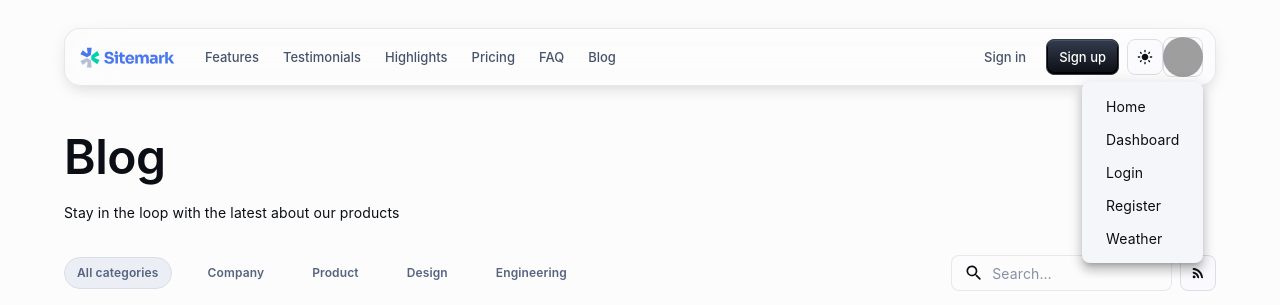
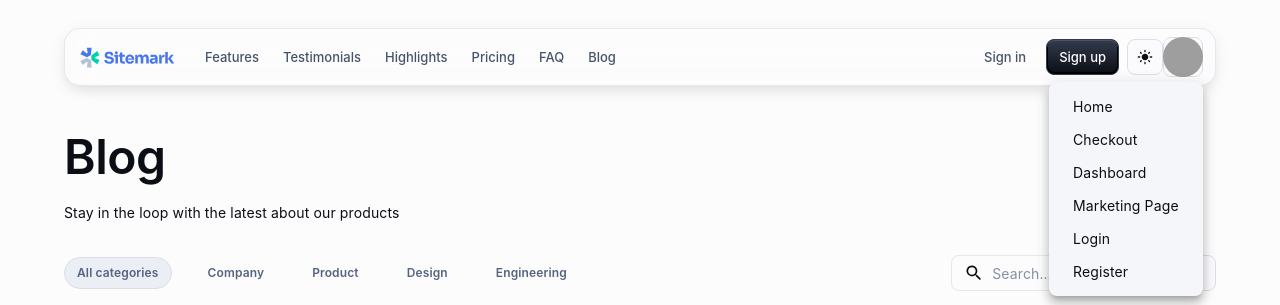
Before and after one commit to Karel95/tech-studio, a React (Vite) app: page / in a window 1280 px wide. Both pictures are taken after a click on the button 1183 px from the left and 57 px from the top of the page. Shown: the top 305 px of the page. Built offline with nearby package versions, Linux system fonts and the light colour scheme; no server answers; grey boxes are pictures that could not be loaded.

Commit message:
updating

```diff
--- a/src/App.tsx
+++ b/src/App.tsx
@@ -3,12 +3,13 @@ import { CssBaseline, ThemeProvider } from "@mui/material";
 import { lightTheme, darkTheme } from "./themes";
 import { useEffect, useState } from "react";
 import { BrowserRouter } from "react-router-dom";
-import Dashboard from "./pages/dashboard/Dashboard";
 import { Route, Routes } from "react-router-dom";
 import Blog from "../src/pages/blog/Blog.tsx";
+import Checkout from "../src/pages/checkout/Checkout.tsx";
+import Dashboard from "./pages/dashboard/Dashboard";
 import SignIn from "../src/pages/sign-in/SignIn.tsx";
 import SignUp from "../src/pages/sign-up/SignUp.tsx";
-import Weather from "../src/pages/Weather";
+import MarketingPage from "./pages/marketing-page/MarketingPage.tsx";
 
 
 export default function App() {
@@ -40,10 +41,11 @@ export default function App() {
           <CssBaseline />
           <Routes>
             <Route path="/" element={<Blog />} />
+            <Route path="/checkout" element={<Checkout />} />
             <Route path="/dashboard" element={<Dashboard />} />
+            <Route path="/marketing-page" element={<MarketingPage />} />
             <Route path="/login" element={<SignIn />} />
             <Route path="/register" element={<SignUp />} />
-            <Route path="/weather" element={<Weather />} />
           </Routes>
         </BrowserRouter>
       </ThemeProvider>
--- a/src/components/header.tsx
+++ b/src/components/header.tsx
@@ -47,12 +47,14 @@ const UserMenu = () => {
         <MenuItem onClick={handleCloseUserMenu} component={Link} to="/">
           <Typography sx={{ textAlign: "center" }}>Home</Typography>
         </MenuItem>
-        <MenuItem
-          onClick={handleCloseUserMenu}
-          component={Link}
-          to="/dashboard"
-        >
+        <MenuItem onClick={handleCloseUserMenu} component={Link} to="/checkout">
+          <Typography sx={{ textAlign: "center" }}>Checkout</Typography>
+        </MenuItem>
+        <MenuItem onClick={handleCloseUserMenu} component={Link} to="/dashboard">
           <Typography sx={{ textAlign: "center" }}>Dashboard</Typography>
+        </MenuItem>
+        <MenuItem onClick={handleCloseUserMenu} component={Link} to="/marketing-page">
+          <Typography sx={{ textAlign: "center" }}>Marketing Page</Typography>
         </MenuItem>
         <MenuItem onClick={handleCloseUserMenu} component={Link} to="/login">
           <Typography sx={{ textAlign: "center" }}>Login</Typography>
@@ -60,9 +62,6 @@ const UserMenu = () => {
         <MenuItem onClick={handleCloseUserMenu} component={Link} to="/register">
           <Typography sx={{ textAlign: "center" }}>Register</Typography>
         </MenuItem>
-        <MenuItem onClick={handleCloseUserMenu} component={Link} to="/weather">
-          <Typography sx={{ textAlign: "center" }}>Weather</Typography>
-        </MenuItem>
       </Menu>
     </Box>
   );
--- a/src/pages/marketing-page/components/AppAppBar.tsx
+++ b/src/pages/marketing-page/components/AppAppBar.tsx
@@ -13,6 +13,7 @@ import MenuIcon from '@mui/icons-material/Menu';
 import CloseRoundedIcon from '@mui/icons-material/CloseRounded';
 import Sitemark from './SitemarkIcon';
 import ColorModeIconDropdown from '../../shared-theme/ColorModeIconDropdown';
+import UserMenu from '../../../components/header';
 
 const StyledToolbar = styled(Toolbar)(({ theme }) => ({
   display: 'flex',
@@ -87,6 +88,7 @@ export default function AppAppBar() {
               Sign up
             </Button>
             <ColorModeIconDropdown />
+            <UserMenu />
           </Box>
           <Box sx={{ display: { xs: 'flex', md: 'none' }, gap: 1 }}>
             <ColorModeIconDropdown size="medium" />
@@ -134,6 +136,7 @@ export default function AppAppBar() {
                 </MenuItem>
               </Box>
             </Drawer>
+            <UserMenu />
           </Box>
         </StyledToolbar>
       </Container>
--- a/src/pages/marketing-page/components/Features.tsx
+++ b/src/pages/marketing-page/components/Features.tsx
@@ -18,24 +18,24 @@ const items = [
     title: 'Dashboard',
     description:
       'This item could provide a snapshot of the most important metrics or data points related to the product.',
-    imageLight: `url("${process.env.TEMPLATE_IMAGE_URL || 'https://mui.com'}/static/images/templates/templates-images/dash-light.png")`,
-    imageDark: `url("${process.env.TEMPLATE_IMAGE_URL || 'https://mui.com'}/static/images/templates/templates-images/dash-dark.png")`,
+    imageLight: `url("${import.meta.env.TEMPLATE_IMAGE_URL || 'https://mui.com'}/static/images/templates/templates-images/dash-light.png")`,
+    imageDark: `url("${import.meta.env.TEMPLATE_IMAGE_URL || 'https://mui.com'}/static/images/templates/templates-images/dash-dark.png")`,
   },
   {
     icon: <EdgesensorHighRoundedIcon />,
     title: 'Mobile integration',
     description:
       'This item could provide information about the mobile app version of the product.',
-    imageLight: `url("${process.env.TEMPLATE_IMAGE_URL || 'https://mui.com'}/static/images/templates/templates-images/mobile-light.png")`,
-    imageDark: `url("${process.env.TEMPLATE_IMAGE_URL || 'https://mui.com'}/static/images/templates/templates-images/mobile-dark.png")`,
+    imageLight: `url("${import.meta.env.TEMPLATE_IMAGE_URL || 'https://mui.com'}/static/images/templates/templates-images/mobile-light.png")`,
+    imageDark: `url("${import.meta.env.TEMPLATE_IMAGE_URL || 'https://mui.com'}/static/images/templates/templates-images/mobile-dark.png")`,
   },
   {
     icon: <DevicesRoundedIcon />,
     title: 'Available on all platforms',
     description:
       'This item could let users know the product is available on all platforms, such as web, mobile, and desktop.',
-    imageLight: `url("${process.env.TEMPLATE_IMAGE_URL || 'https://mui.com'}/static/images/templates/templates-images/devices-light.png")`,
-    imageDark: `url("${process.env.TEMPLATE_IMAGE_URL || 'https://mui.com'}/static/images/templates/templates-images/devices-dark.png")`,
+    imageLight: `url("${import.meta.env.TEMPLATE_IMAGE_URL || 'https://mui.com'}/static/images/templates/templates-images/devices-light.png")`,
+    imageDark: `url("${import.meta.env.TEMPLATE_IMAGE_URL || 'https://mui.com'}/static/images/templates/templates-images/devices-dark.png")`,
   },
 ];
 
--- a/src/pages/marketing-page/components/Hero.tsx
+++ b/src/pages/marketing-page/components/Hero.tsx
@@ -21,7 +21,7 @@ const StyledBox = styled('div')(({ theme }) => ({
   border: '1px solid',
   borderColor: (theme.vars || theme).palette.grey[200],
   boxShadow: '0 0 12px 8px hsla(220, 25%, 80%, 0.2)',
-  backgroundImage: `url(${process.env.TEMPLATE_IMAGE_URL || 'https://mui.com'}/static/screenshots/material-ui/getting-started/templates/dashboard.jpg)`,
+  backgroundImage: `url(${import.meta.env.TEMPLATE_IMAGE_URL || 'https://mui.com'}/static/screenshots/material-ui/getting-started/templates/dashboard.jpg)`,
   backgroundSize: 'cover',
   [theme.breakpoints.up('sm')]: {
     marginTop: theme.spacing(10),
@@ -29,7 +29,7 @@ const StyledBox = styled('div')(({ theme }) => ({
   },
   ...theme.applyStyles('dark', {
     boxShadow: '0 0 24px 12px hsla(210, 100%, 25%, 0.2)',
-    backgroundImage: `url(${process.env.TEMPLATE_IMAGE_URL || 'https://mui.com'}/static/screenshots/material-ui/getting-started/templates/dashboard-dark.jpg)`,
+    backgroundImage: `url(${import.meta.env.TEMPLATE_IMAGE_URL || 'https://mui.com'}/static/screenshots/material-ui/getting-started/templates/dashboard-dark.jpg)`,
     outlineColor: 'hsla(220, 20%, 42%, 0.1)',
     borderColor: (theme.vars || theme).palette.grey[700],
   }),
```
